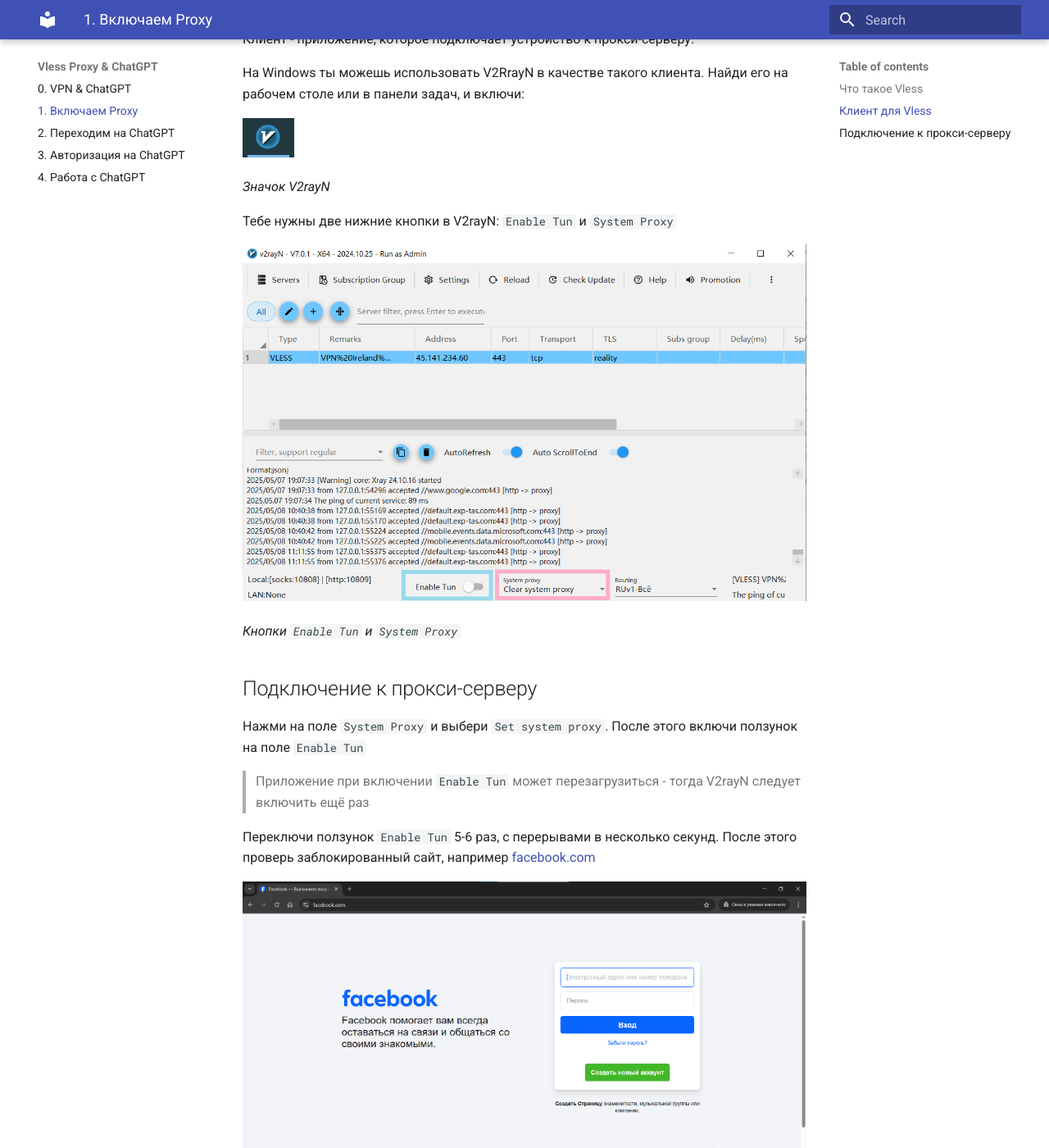
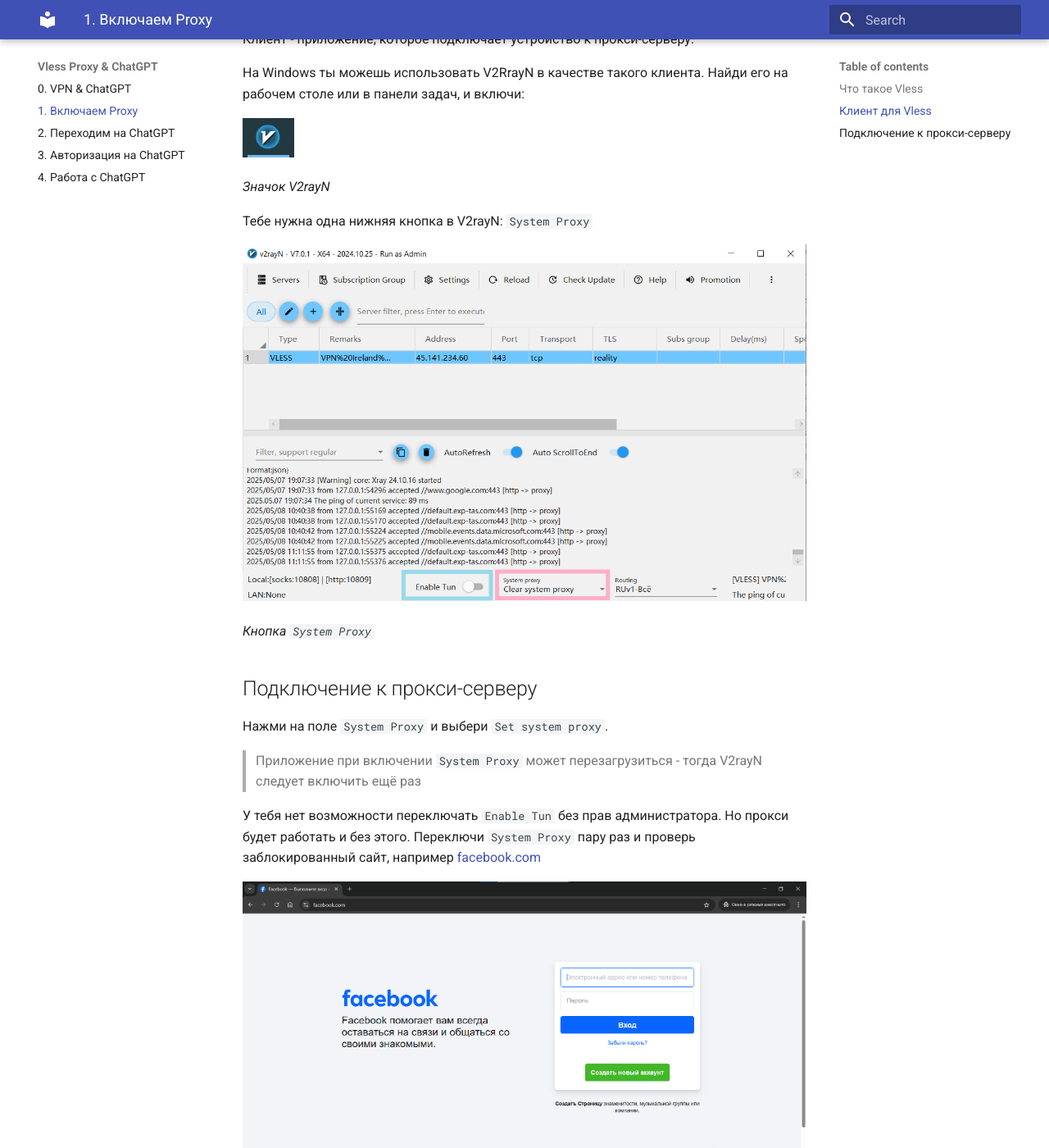
Before and after one commit to yuramayer/vpn-gpt, an MkDocs documentation site: the page built from docs/01. Vless VPN Client.md, in a window 1280 px wide and 1400 px high, scrolled down 498 px. Shown: the whole window at 82% size. Built offline with MkDocs 1.6.1 and Material for MkDocs 9.7.7, drawn with Linux system fonts in a browser that asks for light colours; some of the changed text lies outside the part shown.

Commit message:
perf: updated for the users without admin

```diff
--- a/docs/01. Vless VPN Client.md
+++ b/docs/01. Vless VPN Client.md
@@ -18,20 +18,24 @@
 
 *Значок V2rayN*
 
-Тебе нужны две нижние кнопки в V2rayN: `Enable Tun` и `System Proxy`
+Тебе нужна одна нижняя кнопка в V2rayN: `System Proxy`
 
 ![Клиент V2rayN](img/01/02.png)
 
-*Кнопки `Enable Tun` и `System Proxy`*
+*Кнопка `System Proxy`*
 
 ## Подключение к прокси-серверу
 
-Нажми на поле `System Proxy` и выбери `Set system  proxy`. После этого включи ползунок на поле `Enable Tun`
+Нажми на поле `System Proxy` и выбери `Set system proxy`.
 
-> Приложение при включении `Enable Tun` может перезагрузиться - тогда V2rayN следует включить ещё раз
+> Приложение при включении `System Proxy` может перезагрузиться - тогда V2rayN следует включить ещё раз
 
-Переключи ползунок `Enable Tun` 5-6 раз, с перерывами в несколько секунд. После этого проверь заблокированный сайт, например [facebook.com](https://www.facebook.com)
+У тебя нет возможности переключать `Enable Tun` без прав администратора.
+Но прокси будет работать и без этого. Переключи `System Proxy` пару раз
+и проверь заблокированный сайт, например [facebook.com](https://www.facebook.com)
 
 ![Доступный сайт Facebook](img/01/03.png)
 
 *Доступный сайт Facebook*
+
+Если после 10-20 переключений `System Proxy` проблема останется, обратись ко мне: [@botrqst](https://t.me/botrqst)
```
Also changed, not shown: docs/02. Переход на ChatGPT.md (+1 -1 lines).
